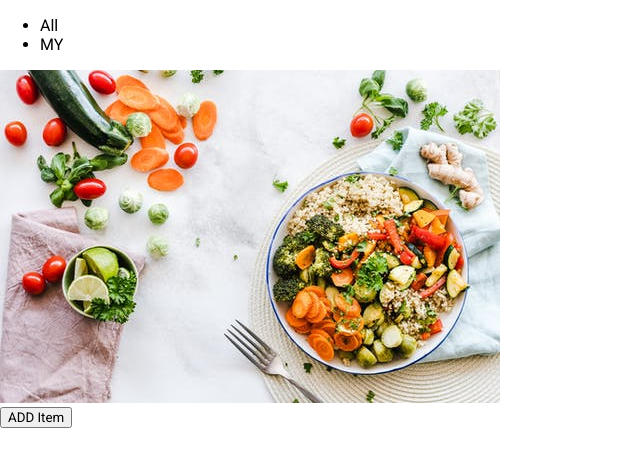
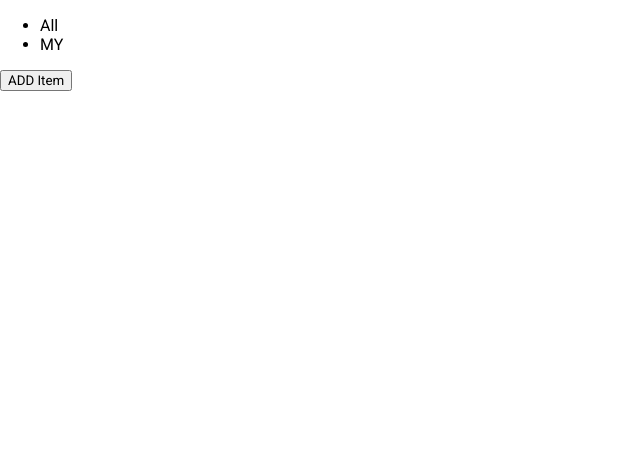
Before and after one commit to ksmabcd135/GreenLunch, a React app: page /main in a window 1280 px wide. Shown: the top 466 px of the page, without its empty margins (0-640 px from the left). Built offline with nearby package versions, Linux system fonts and the light colour scheme.

Commit message:
image background setting

```diff
--- a/src/components/main/nav/Nav.css
+++ b/src/components/main/nav/Nav.css
@@ -15,7 +15,8 @@
 }
 
 .Food {
-	width: 100%;
 	height: 90vh;
-	background: linear-gradient(0deg, blue, green 40%, red);
+	background-image: linear-gradient(rgba(0, 0, 0, 0.4), rgba(0,0,0,0.7)), url(../../../img/food.jpeg);
+	background-position: center;
+	background-size: cover;
 }
--- a/src/components/main/nav/Nav.js
+++ b/src/components/main/nav/Nav.js
@@ -13,7 +13,7 @@ class Nav extends React.Component {
             <li><a>MY</a></li>
           </ul>
         </nav>
-        <img className={classes.Food} src={foodImage}/>
+        <header className={classes.Food}/>
       </div>
 
         )
```
